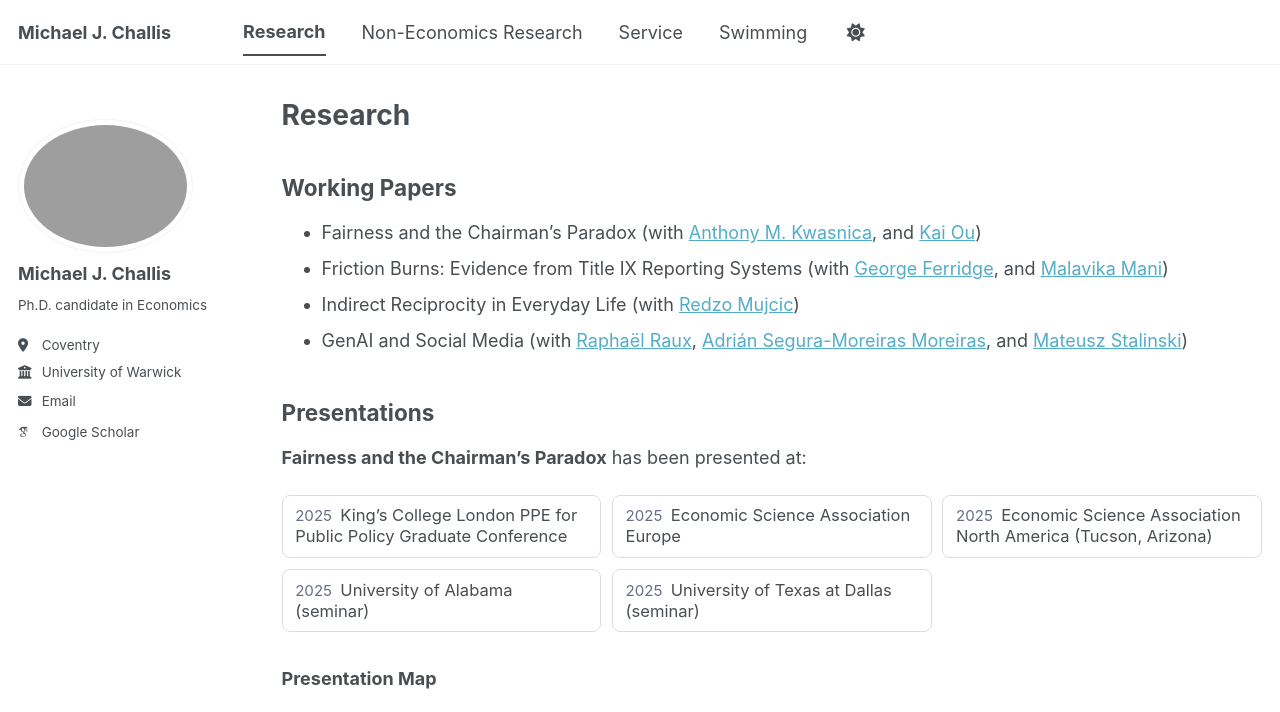
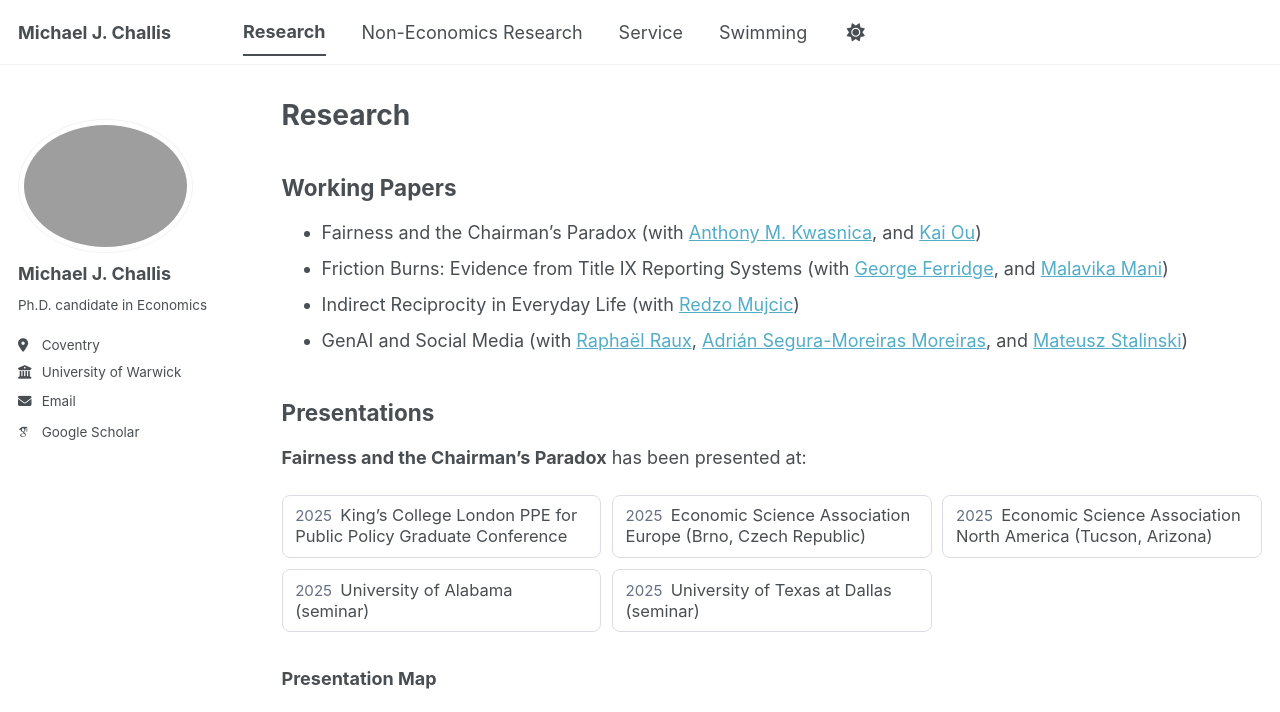
Before and after one commit to MichaelChallis/MichaelChallis.github.io, a Jekyll site: the page built from _pages/research.html, in a window 1280 px wide and 1315 px high. Shown: the top 712 px of the window. Built offline with Jekyll 4.4.1, drawn with Linux system fonts in a browser that asks for light colours; some web fonts are replaced; a script bundle is joined from its source files by our own code; library files that are not in the unit come from our copies; some of the changed text lies outside the part shown.

Commit message:
Update presentation map text and locations

```diff
--- a/_pages/research.html
+++ b/_pages/research.html
@@ -54,14 +54,14 @@
 
 <div class="presentation-grid">
   <div class="presentation-card"><span class="year">2025</span><span class="venue"> King’s College London PPE for Public Policy Graduate Conference</span></div>
-  <div class="presentation-card"><span class="year">2025</span><span class="venue"> Economic Science Association Europe</span></div>
+  <div class="presentation-card"><span class="year">2025</span><span class="venue"> Economic Science Association Europe (Brno, Czech Republic)</span></div>
   <div class="presentation-card"><span class="year">2025</span><span class="venue"> Economic Science Association North America (Tucson, Arizona)</span></div>
   <div class="presentation-card"><span class="year">2025</span><span class="venue"> University of Alabama (seminar)</span></div>
   <div class="presentation-card"><span class="year">2025</span><span class="venue"> University of Texas at Dallas (seminar)</span></div>
 </div>
 
 <h3>Presentation Map</h3>
-<p>Interactive map of locations where this paper has been presented.</p>
+<p>Interactive map of locations where my work has been presented</p>
 <div id="presentations-map"></div>
 
 <link rel="stylesheet" href="https://unpkg.com/leaflet@1.9.4/dist/leaflet.css" integrity="sha256-p4NxAoJBhIIN+hmNHrzRCf9tD/miZyoHS5obTRR9BMY=" crossorigin="" />
@@ -70,10 +70,11 @@
   document.addEventListener('DOMContentLoaded', function () {
     var locations = [
       { name: 'King’s College London PPE for Public Policy Graduate Conference (2025)', lat: 51.5114, lng: -0.1160 },
-      { name: 'Economic Science Association Europe (2025)', lat: 50.1109, lng: 8.6821 },
+      { name: 'Economic Science Association Europe (2025, Brno, Czech Republic)', lat: 49.1951, lng: 16.6068 },
       { name: 'Economic Science Association North America (2025, Tucson, Arizona)', lat: 32.2226, lng: -110.9747 },
       { name: 'University of Alabama seminar (2025)', lat: 33.2110, lng: -87.5390 },
-      { name: 'University of Texas at Dallas seminar (2025)', lat: 32.9860, lng: -96.7501 }
+      { name: 'University of Texas at Dallas seminar (2025)', lat: 32.9860, lng: -96.7501 },
+      { name: 'The p-zombie argument and its implications for the philosophy of mind literature (Swartmore College)', lat: 39.9021, lng: -75.3499 }
     ];
 
     var mapElement = document.getElementById('presentations-map');
```
